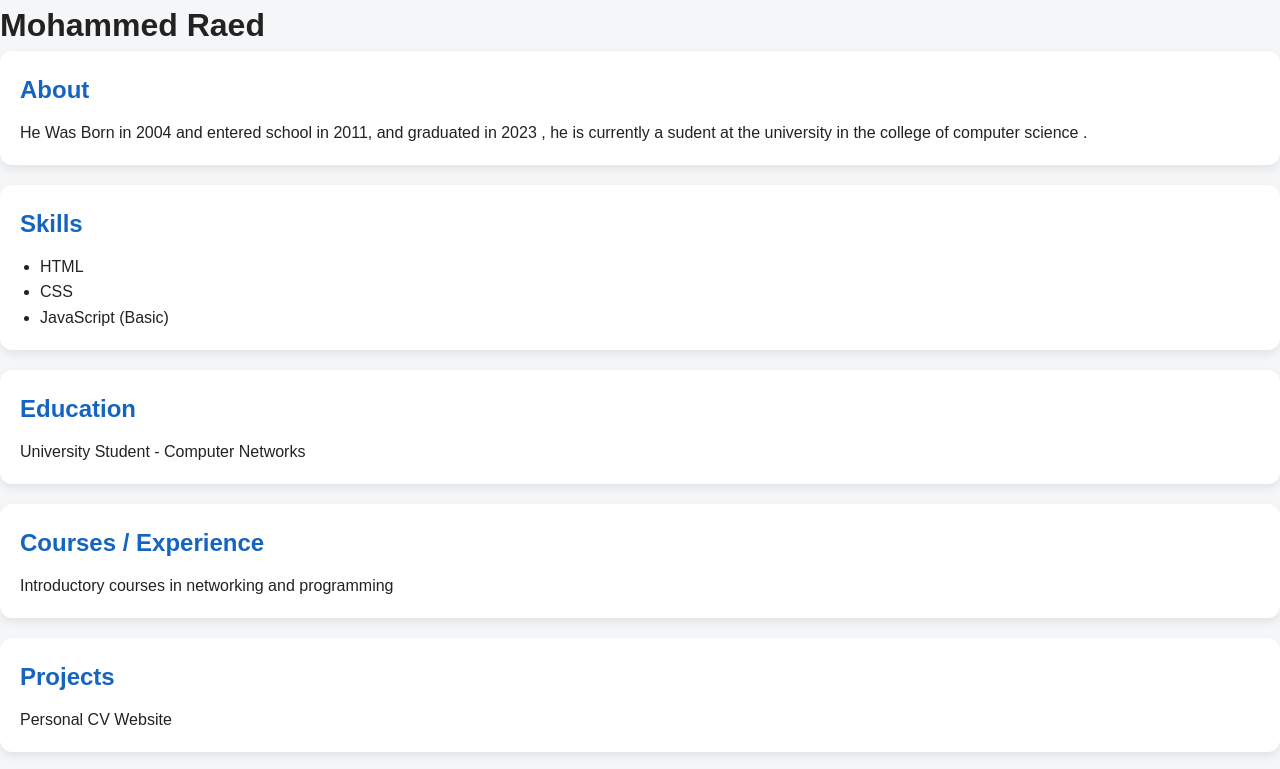
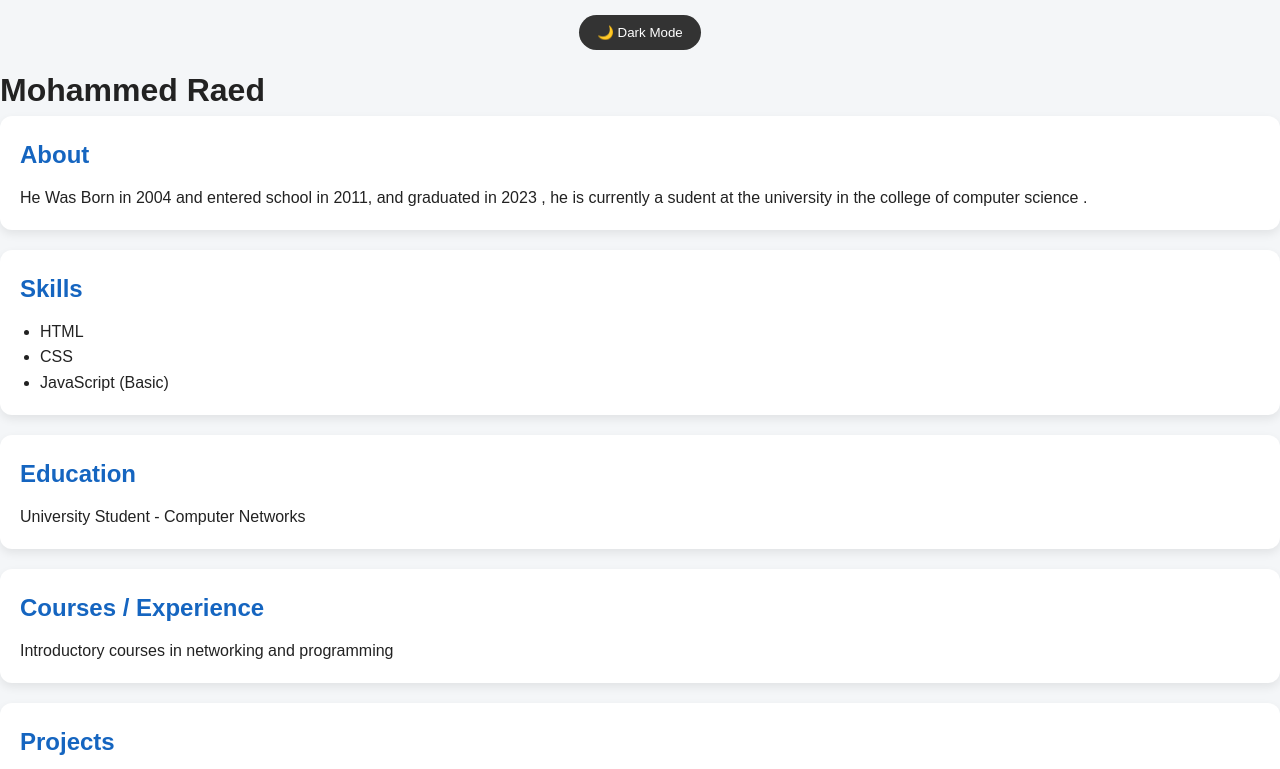
Before and after one commit to ahmedxxvv1122-max/personal-cv, a plain HTML site: page index.html in a window 1280 px wide. Shown: the top 769 px of the page. Drawn offline with Linux system fonts and the light colour scheme.

Commit message:
Update CV conyent

```diff
--- a/index.html
+++ b/index.html
@@ -6,6 +6,10 @@
     <link rel="stylesheet" href="style.css">
 </head>
 <body>
+     <button type="button" onclick="toggleDarkMode()">
+  🌙 Dark Mode
+</button>
+
 
     <h1>Mohammed Raed</h1>
 
```
